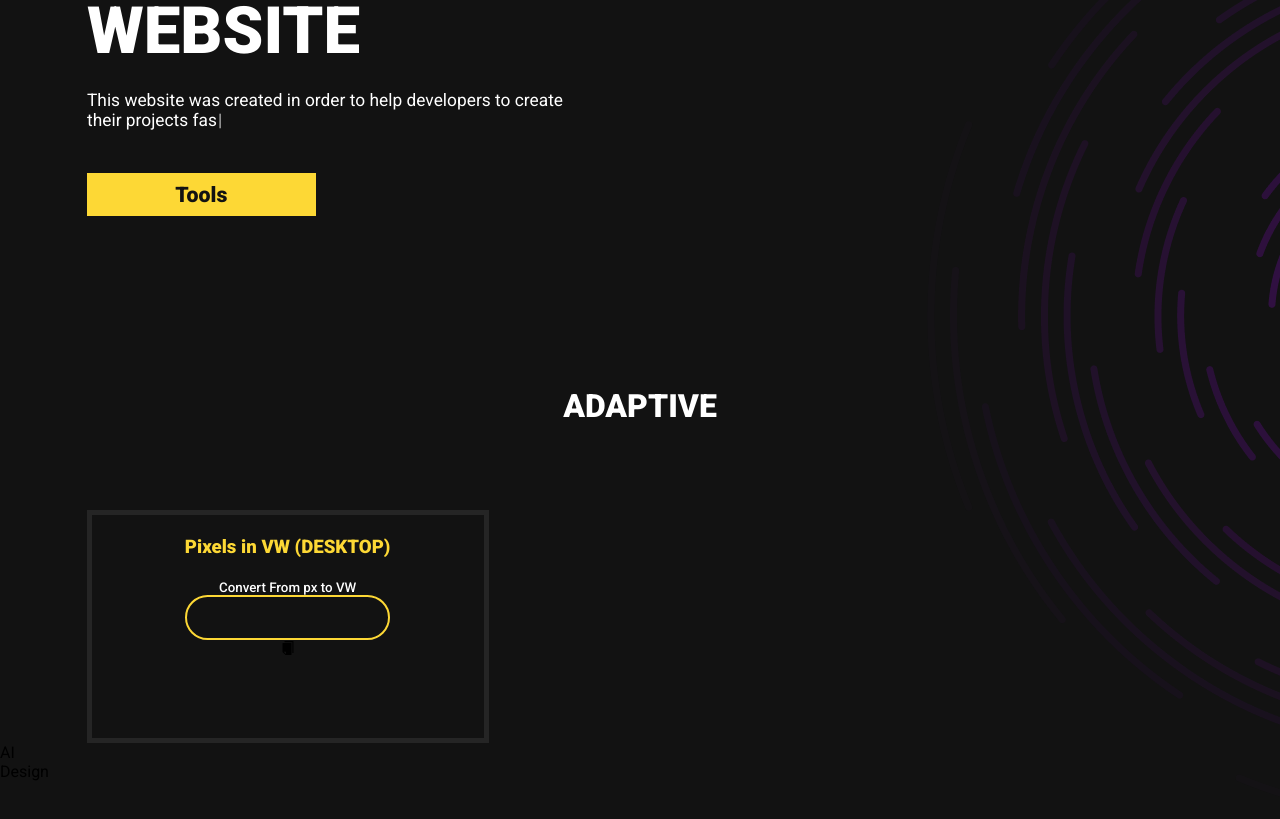
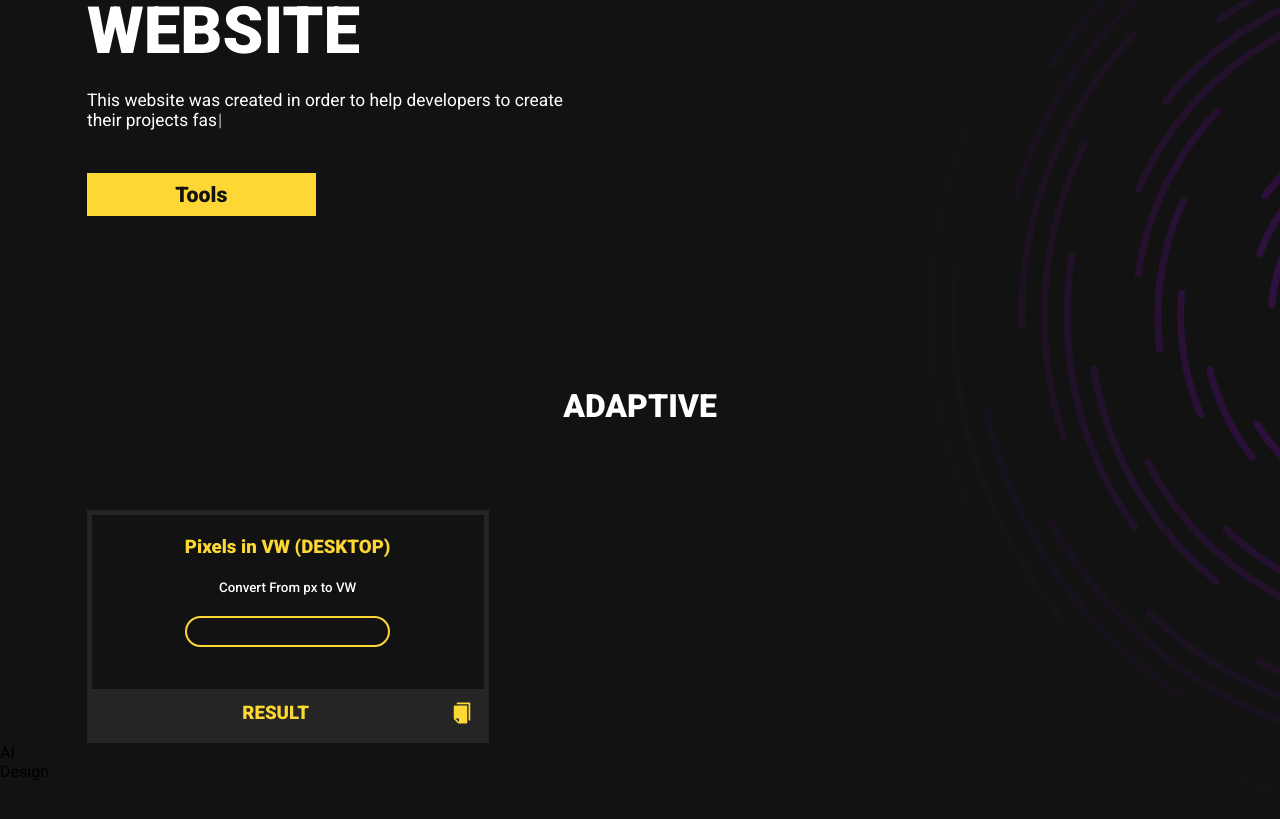
Before and after one commit to k1ngsterr1/techno-website, a React (Create React App) app: page / in a window 1280 px wide. Shown: the part 231-1050 px from the top of the page. Built offline with nearby package versions, Linux system fonts and the light colour scheme; a web font is replaced by a local one.

Commit message:
Techno V4

```diff
--- a/src/screens/AdaptivePage.js
+++ b/src/screens/AdaptivePage.js
@@ -12,8 +12,10 @@ const AdaptivePage = () => {
         <p className="vw-paragraph">{props.paragraph}</p>
         <input className="vw-input"></input>
         <div className="result-container">
-          <span className="result">{props.result}</span>
-          <AiFillCopy></AiFillCopy>
+          <div className="result-container-2">
+            <span className="result">{props.result}</span>
+            <AiFillCopy className="fill-copy"></AiFillCopy>
+          </div>
         </div>
       </div>
     );
@@ -27,6 +29,7 @@ const AdaptivePage = () => {
           <VwContainer
             heading="Pixels in VW (DESKTOP)"
             paragraph="Convert From px to VW"
+            result="RESULT"
           ></VwContainer>
         </div>
       </div>
--- a/src/styles/adaptive-styles/adaptive.css
+++ b/src/styles/adaptive-styles/adaptive.css
@@ -35,10 +35,39 @@
 }
 * body .container .adaptive-container .vw-container .vw-input {
   width: clamp(151px, 15.7291666667vw, 604px);
-  height: 41px;
+  height: clamp(20.5px, 2.1354166667vw, 82px);
   border: 2px solid #FDD835;
   border-radius: 82px;
   background-color: transparent;
   color: white;
   outline: none;
+  margin-top: clamp(16px, 1.6666666667vw, 64px);
+}
+* body .container .adaptive-container .vw-container .result-container {
+  width: 100%;
+  height: clamp(37px, 3.8541666667vw, 148px);
+  display: flex;
+  align-items: center;
+  justify-content: center;
+  margin-top: clamp(32px, 3.3333333333vw, 128px);
+  background-color: #252525;
+}
+* body .container .adaptive-container .vw-container .result-container .result-container-2 {
+  width: 95%;
+  display: flex;
+  align-items: center;
+  justify-content: space-between;
+}
+* body .container .adaptive-container .vw-container .result-container .result-container-2 .result {
+  font-family: "Roboto";
+  font-style: normal;
+  font-weight: 900;
+  margin: auto !important;
+  font-size: clamp(14px, 1.4583333333vw, 56px);
+  color: #FDD835;
+}
+* body .container .adaptive-container .vw-container .result-container .result-container-2 .fill-copy {
+  font-size: 24px;
+  cursor: pointer;
+  color: #FDD835;
 }/*# sourceMappingURL=adaptive.css.map */
--- a/src/styles/adaptive-styles/adaptive.sass
+++ b/src/styles/adaptive-styles/adaptive.sass
@@ -67,9 +67,41 @@ $m128: clamp(64px,6.666666666666667vw,256px)
 
                     .vw-input
                         width: clamp(151px,15.729166666666666vw,604px)
-                        height: 41px
+                        height: clamp(20.5px,2.1354166666666665vw,82px)
                         border: 2px solid #FDD835
                         border-radius: 82px
                         background-color: transparent
                         color: white
                         outline: none
+                        margin-top: $m32
+
+                    .result-container
+                        width: 100%
+                        height: clamp(37px,3.8541666666666665vw,148px)
+                        display: flex
+                        align-items: center
+                        justify-content: center
+                        margin-top: $m64
+                        background-color: #252525
+
+                        .result-container-2
+                            width: 95%
+                            display: flex
+                            align-items: center
+                            justify-content: space-between
+
+                            .result
+                                font-family: 'Roboto'
+                                font-style: normal
+                                font-weight: 900
+                                margin: auto !important
+                                font-size: $paragraph
+                                color: $yellow
+
+                            .fill-copy
+                                font-size: 24px
+                                cursor: pointer
+                                color: $yellow
+                                transition: 0.3s all
+                                &:hover
+                                    color:
```
Also changed, not shown: 1 other file (tests, documents, lock files or other folders).
